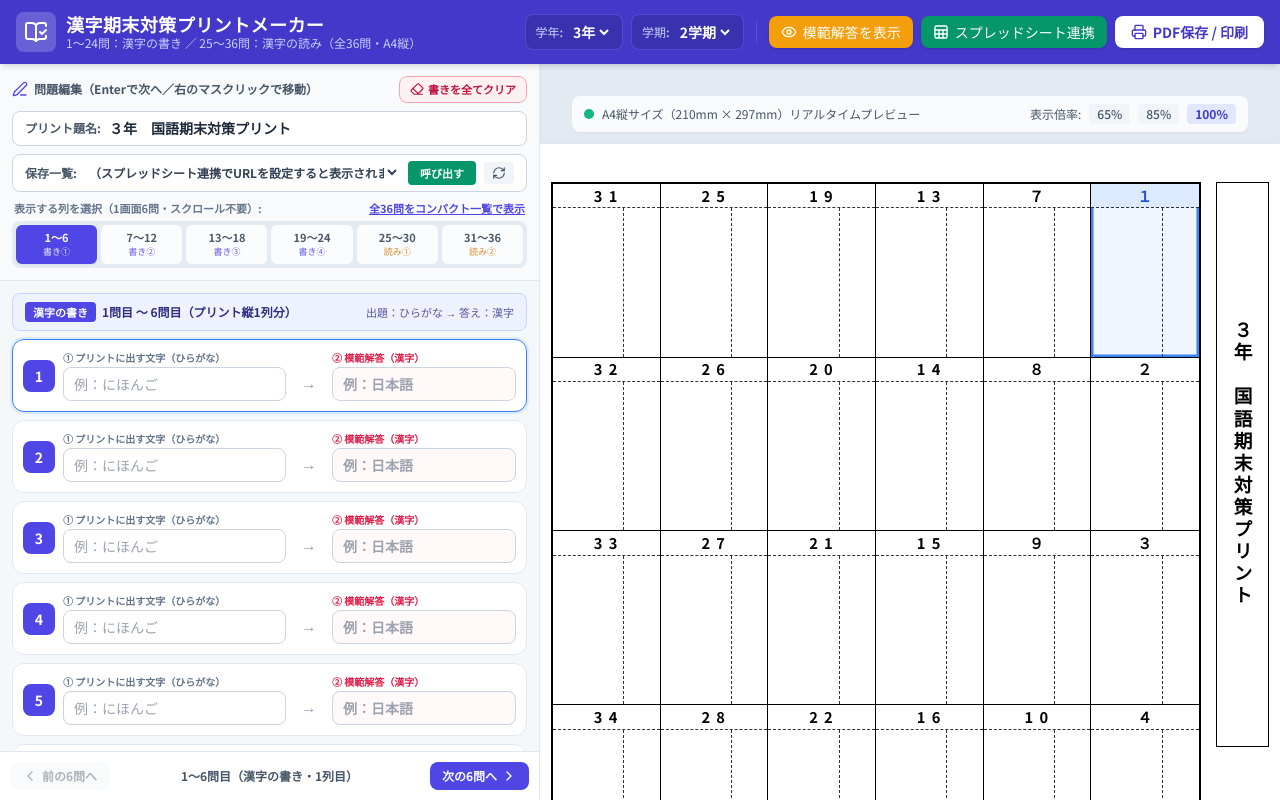
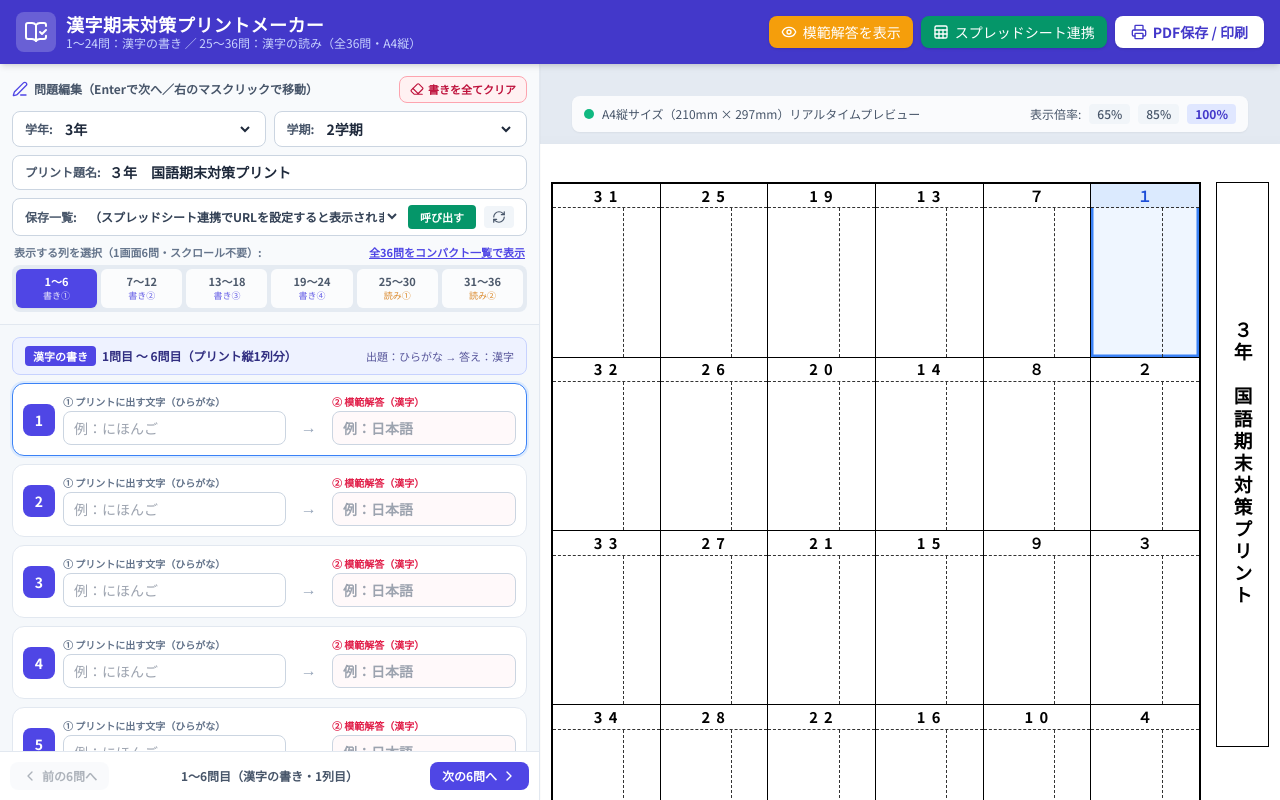
Before and after one commit to datutahai5-cell/kimatu-kanji, a plain HTML site: page index.html in a window 1280 px wide. Drawn offline with nearby package versions, Linux system fonts and the light colour scheme.

Commit message:
学年・学期の選択をプリント題名の上へ移動

```diff
--- a/index.html
+++ b/index.html
@@ -281,33 +281,8 @@
             </div>
         </div>
 
-        <!-- 学年・学期・操作ボタン群 -->
+        <!-- 操作ボタン群 -->
         <div class="flex flex-wrap items-center gap-2">
-            <!-- 学年選択 -->
-            <div class="flex items-center bg-indigo-800/70 rounded-lg px-2.5 py-1.5 border border-indigo-500/50">
-                <label for="gradeSelect" class="text-xs text-indigo-200 mr-1.5 font-medium">学年:</label>
-                <select id="gradeSelect" class="bg-transparent text-white font-bold text-sm focus:outline-none cursor-pointer">
-                    <option value="1" class="text-slate-800">1年</option>
-                    <option value="2" class="text-slate-800">2年</option>
-                    <option value="3" class="text-slate-800" selected>3年</option>
-                    <option value="4" class="text-slate-800">4年</option>
-                    <option value="5" class="text-slate-800">5年</option>
-                    <option value="6" class="text-slate-800">6年</option>
-                </select>
-            </div>
-
-            <!-- 学期選択 -->
-            <div class="flex items-center bg-indigo-800/70 rounded-lg px-2.5 py-1.5 border border-indigo-500/50">
-                <label for="termSelect" class="text-xs text-indigo-200 mr-1.5 font-medium">学期:</label>
-                <select id="termSelect" class="bg-transparent text-white font-bold text-sm focus:outline-none cursor-pointer">
-                    <option value="1" class="text-slate-800">1学期</option>
-                    <option value="2" class="text-slate-800" selected>2学期</option>
-                    <option value="3" class="text-slate-800">3学期</option>
-                </select>
-            </div>
-
-            <div class="h-6 w-px bg-indigo-500/50 mx-1 hidden sm:block"></div>
-
             <!-- 解答表示切替 -->
             <button id="toggleAnswerBtn" onclick="toggleAnswers()" class="flex items-center gap-1.5 bg-amber-500 hover:bg-amber-600 text-white font-medium text-sm px-3 py-1.5 rounded-lg shadow transition cursor-pointer">
                 <i data-lucide="eye" class="w-4 h-4"></i>
@@ -344,6 +319,29 @@
                         <i data-lucide="eraser" class="w-3.5 h-3.5"></i>
                         書きを全てクリア
                     </button>
+                </div>
+
+                <!-- 学年・学期選択 -->
+                <div class="flex items-center gap-2">
+                    <div class="flex items-center gap-2 bg-white px-3 py-1.5 rounded-lg border border-slate-300 shadow-2xs flex-1">
+                        <label for="gradeSelect" class="text-xs font-bold text-slate-600 whitespace-nowrap">学年:</label>
+                        <select id="gradeSelect" class="flex-1 min-w-0 text-sm font-bold text-slate-800 focus:outline-none bg-transparent cursor-pointer">
+                            <option value="1">1年</option>
+                            <option value="2">2年</option>
+                            <option value="3" selected>3年</option>
+                            <option value="4">4年</option>
+                            <option value="5">5年</option>
+                            <option value="6">6年</option>
+                        </select>
+                    </div>
+                    <div class="flex items-center gap-2 bg-white px-3 py-1.5 rounded-lg border border-slate-300 shadow-2xs flex-1">
+                        <label for="termSelect" class="text-xs font-bold text-slate-600 whitespace-nowrap">学期:</label>
+                        <select id="termSelect" class="flex-1 min-w-0 text-sm font-bold text-slate-800 focus:outline-none bg-transparent cursor-pointer">
+                            <option value="1">1学期</option>
+                            <option value="2" selected>2学期</option>
+                            <option value="3">3学期</option>
+                        </select>
+                    </div>
                 </div>
 
                 <!-- プリントタイトルカスタム入力 -->
```
